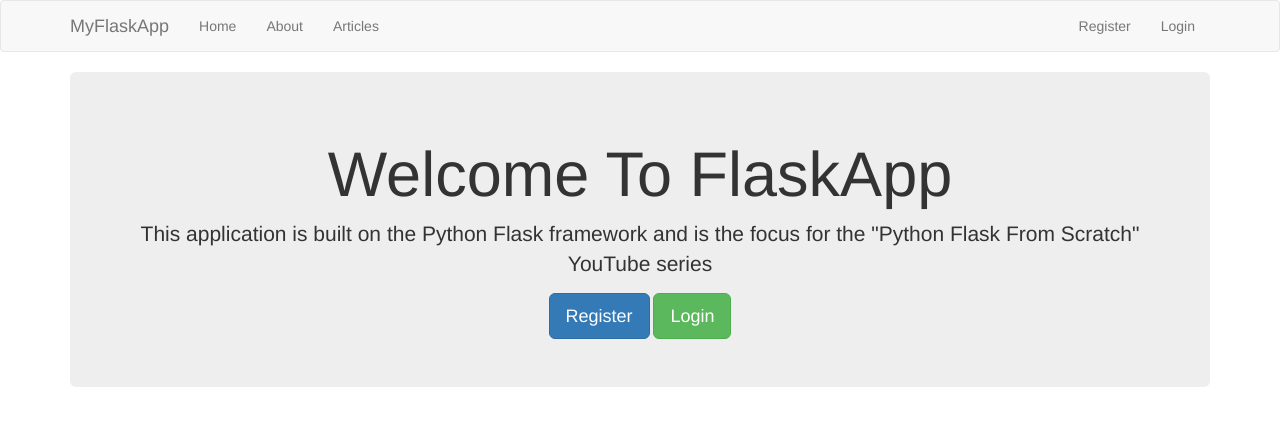
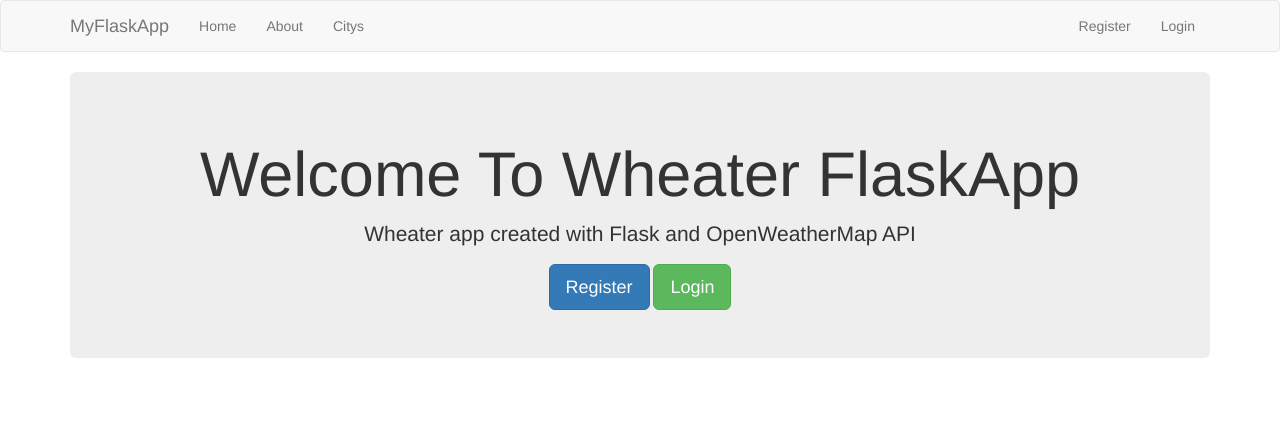
Before and after one commit to marek0209/FlaskApp, a Flask app: page / in a window 1280 px wide. Shown: the top 426 px of the page. Run offline with Flask 2, Linux system fonts and the light colour scheme; parts of the project's set-up code (start-up, migrations or seed data) failed here and were passed over; some libraries are stand-ins or nearby versions.

Commit message:
Fix typo and chart resolution

```diff
--- a/app.py
+++ b/app.py
@@ -125,6 +125,7 @@
         plt.ylabel('Temperatura [\N{DEGREE SIGN}C]\n', fontdict={'fontsize': 20})
 
         plt.gcf()
+        plt.subplots_adjust(bottom=0.35)
         chart1path = "C:/Users/Marek/Desktop/Projekt_studia_python/FlaskApp/static/" + address + "chart1.png"
         chart2path = "/static/" + address + "chart1.png"
         plt.savefig(chart1path)
--- a/templates/add_city.html
+++ b/templates/add_city.html
@@ -1,7 +1,7 @@
 {% extends 'layout.html' %}
 
 {% block body %}
-  <h1>Add Article</h1>
+  <h1>Add City</h1>
   {% from "includes/_formhelpers.html" import render_field %}
   <form method="POST" action="">
     <div class="form-group">
--- a/templates/home.html
+++ b/templates/home.html
@@ -2,8 +2,8 @@
 
 {% block body %}
   <div class="jumbotron text-center">
-    <h1>Welcome To FlaskApp</h1>
-    <p class="lead">This application is built on the Python Flask framework and is the focus for the "Python Flask From Scratch" YouTube series</p>
+    <h1>Welcome To Wheater FlaskApp</h1>
+    <p class="lead">Wheater app created with Flask and OpenWeatherMap API</p>
     {% if session.logged_in == NULL %}
       <a href="/register" class="btn btn-primary btn-lg">Register</a>
       <a href="/login" class="btn btn-success btn-lg">Login</a>
--- a/templates/includes/_navbar.html
+++ b/templates/includes/_navbar.html
@@ -13,7 +13,7 @@
           <ul class="nav navbar-nav">
             <li><a href="/">Home</a></li>
             <li><a href="/about">About</a></li>
-            <li><a href="/citys">Articles</a></li>
+            <li><a href="/citys">Citys</a></li>
           </ul>
 
           <ul class="nav navbar-nav navbar-right">
```
Also changed, not shown: static/Bytomchart1.png, static/Katowicechart1.png (added), static/Warszawachart1.png.
